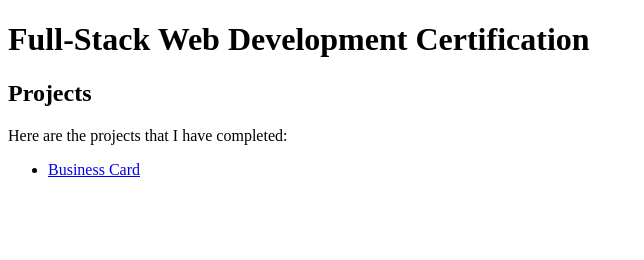
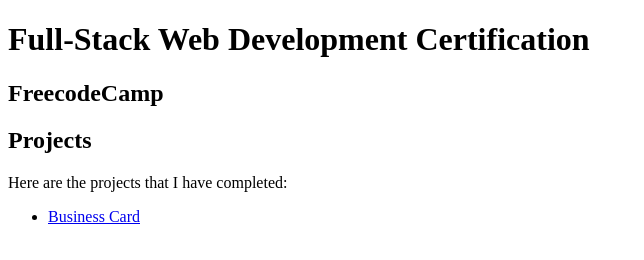
Before and after one commit to yllenfer/FreecodeCamp, a plain HTML site: page index.html in a window 1280 px wide. Shown: the whole page, without its empty margins (0-644 px from the left). Drawn offline with Linux system fonts and the light colour scheme.

Commit message:
Initial commit

```diff
--- a/index.html
+++ b/index.html
@@ -7,6 +7,7 @@
 </head>
 <body>
     <h1>Full-Stack Web Development Certification</h1>
+    <h2>FreecodeCamp</h2>
 
     <section class="projects-section">
         <h2>Projects</h2>
```
